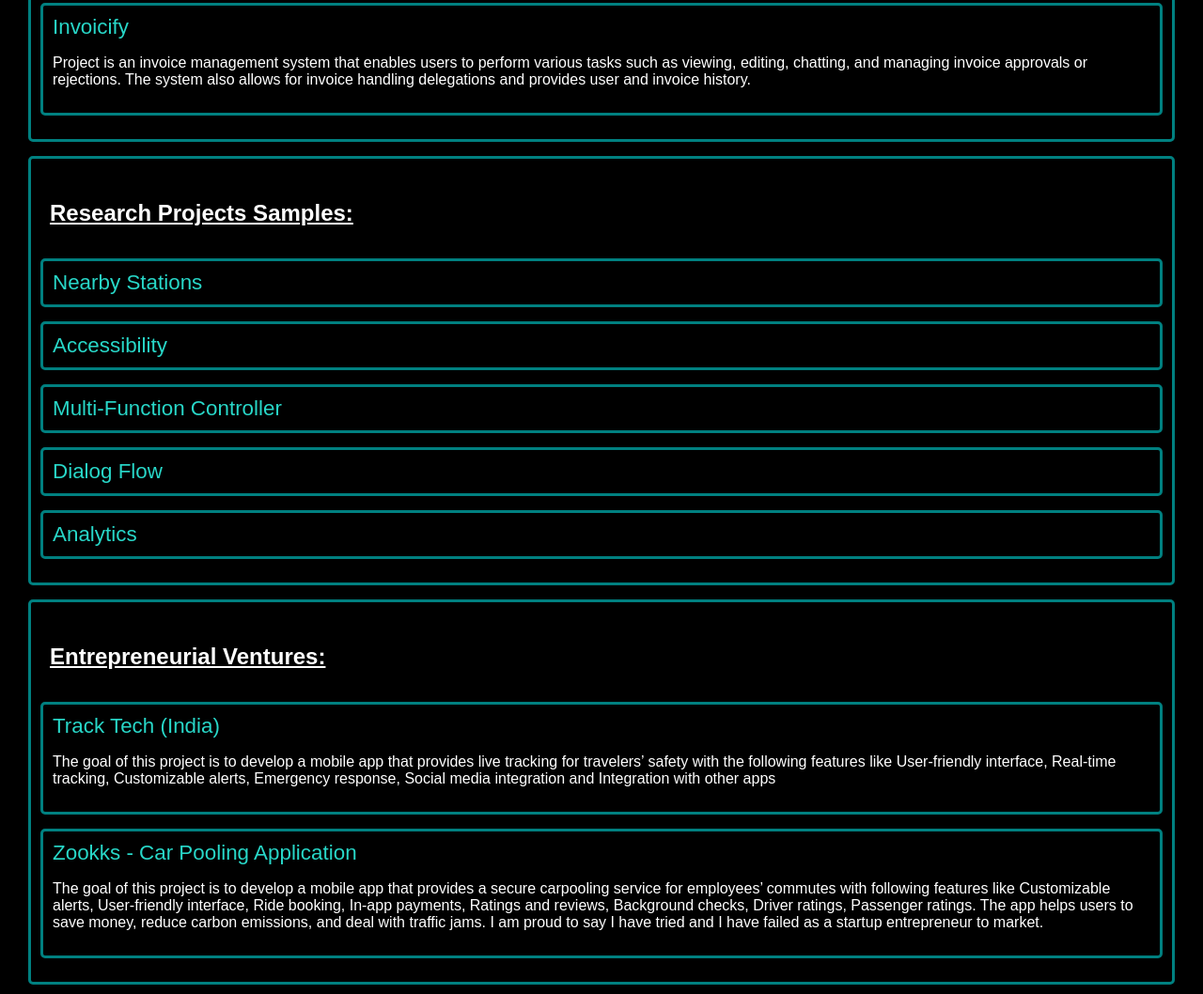
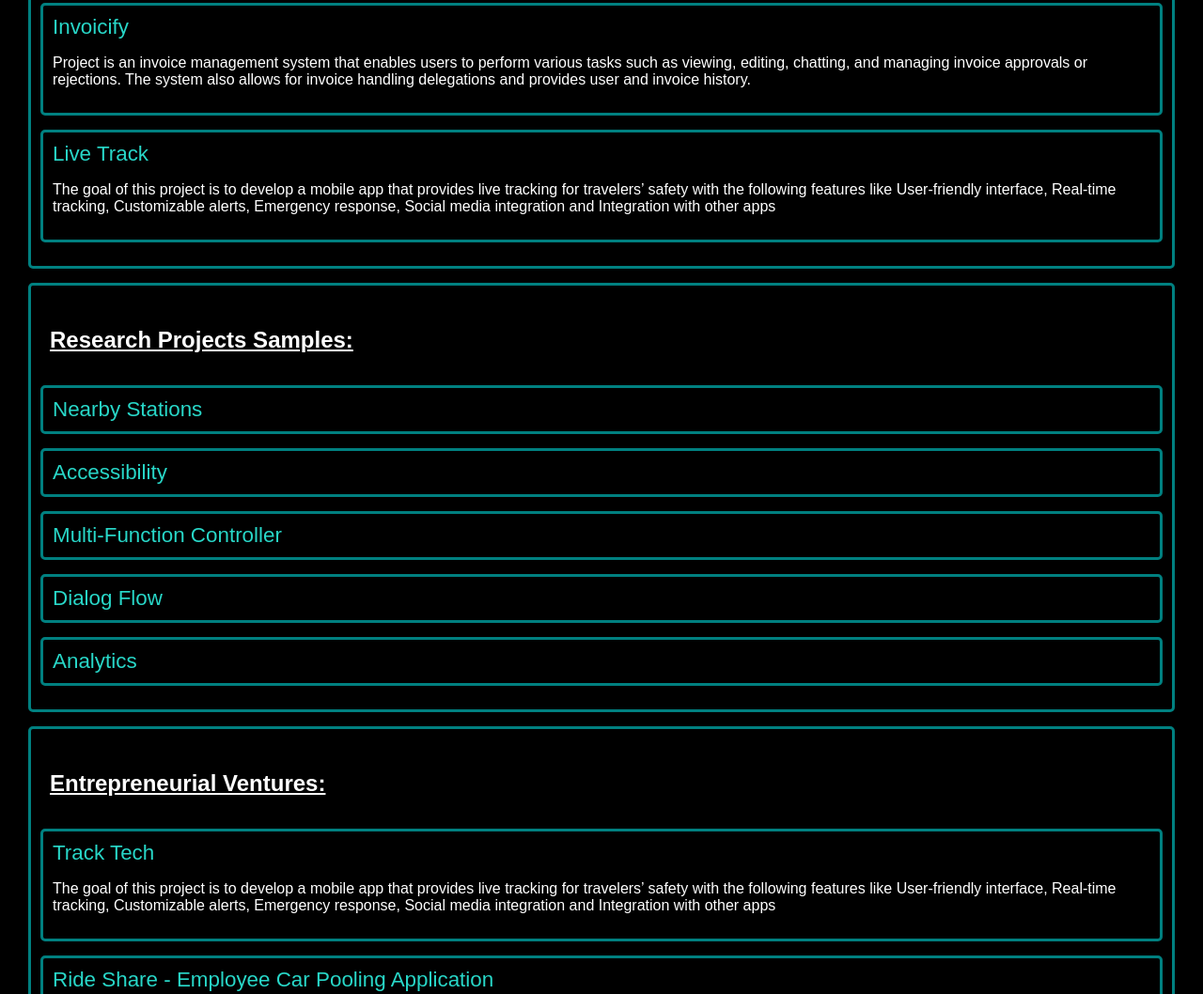
Before and after one commit to venkatsunilm/venkatsunilm.github.io, a plain HTML site: page index.html in a window 1280 px wide. Shown: the part 720-1778 px from the top of the page at 94% size. Drawn offline with Linux system fonts and the light colour scheme.

Commit message:
index file update
index file update

```diff
--- a/index.html
+++ b/index.html
@@ -85,6 +85,10 @@
                     <a href="https://github.com/MinchalaVenkatSunil/Invoicify.git">Invoicify</a>
                     <p>Project is an invoice management system that enables users to perform various tasks such as viewing, editing, chatting, and managing invoice approvals or rejections. The system also allows for invoice handling delegations and provides user and invoice history.</p>
                 </li>
+                <li>
+                    <a href="https://github.com/venkatsunilm/TrackTech.git">Live Track</a>
+                    <p>The goal of this project is to develop a mobile app that provides live tracking for travelers’ safety with the following features like User-friendly interface, Real-time tracking, Customizable alerts, Emergency response, Social media integration and Integration with other apps</p>
+                </li>
             </ul>
         </li>
 
@@ -105,13 +109,14 @@
             <h3>Entrepreneurial Ventures:</h3>
             <ul>
                 <li>
-                    <a href="https://github.com/venkatsunilm/TrackTech.git">Track Tech (India)</a>
+                    <a href="#">Track Tech</a>
                     <p>The goal of this project is to develop a mobile app that provides live tracking for travelers’ safety with the following features like User-friendly interface, Real-time tracking, Customizable alerts, Emergency response, Social media integration and Integration with other apps</p>
                 </li>
                 <li>
-                    <a href="#">Zookks - Car Pooling Application</a>
+                    <a href="#">Ride Share - Employee Car Pooling Application</a>
                     <p>The goal of this project is to develop a mobile app that provides a secure carpooling service for employees’ commutes with following features like Customizable alerts, User-friendly interface, Ride booking, In-app payments, Ratings and reviews, Background checks, Driver ratings, Passenger ratings. The app helps users to save money, reduce carbon emissions, and deal with traffic jams. I am proud to say I have tried and I have failed as a startup entrepreneur to market.</p>
                 </li>
+
             </ul>
         </li>
 
```
Also changed, not shown: 1 other file.
